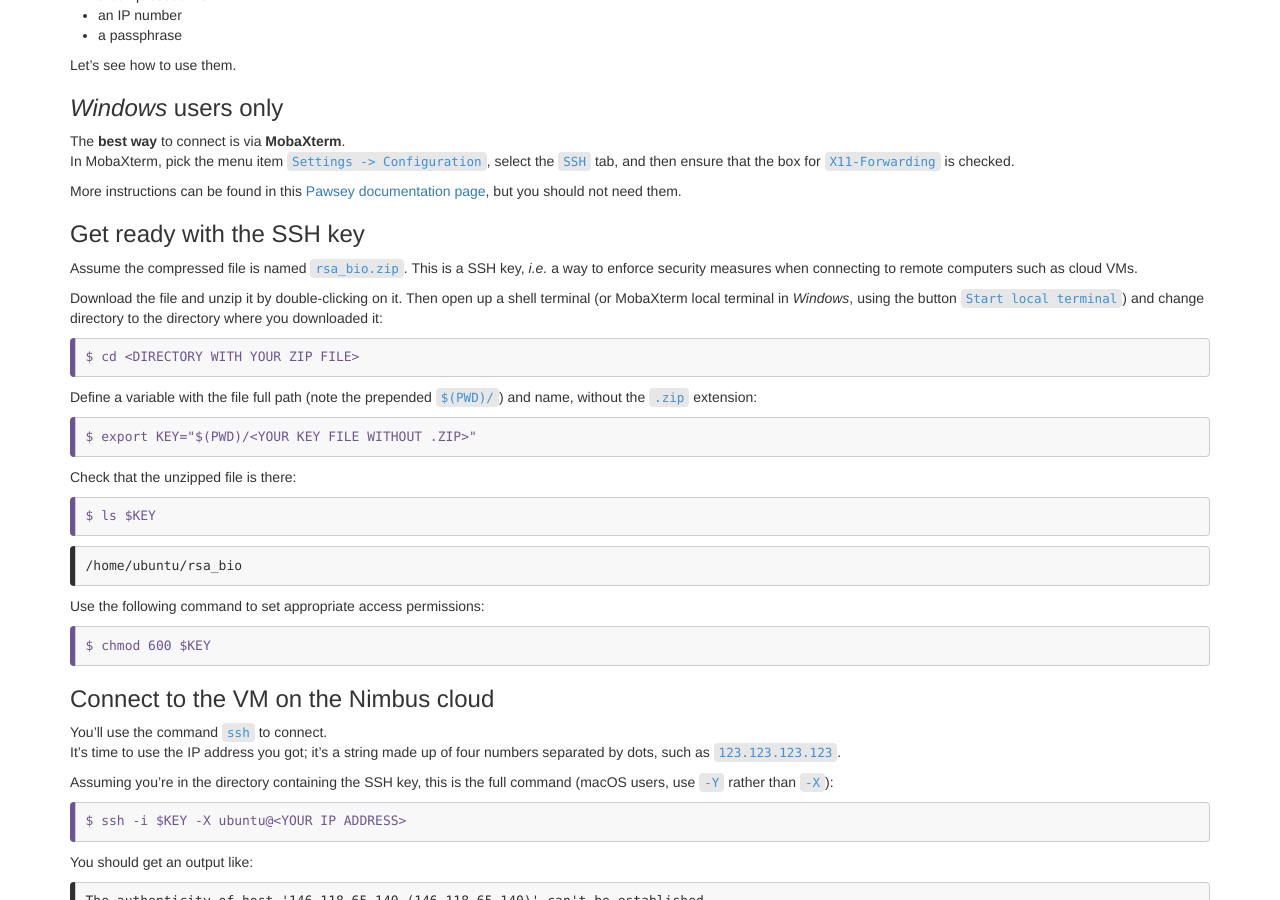
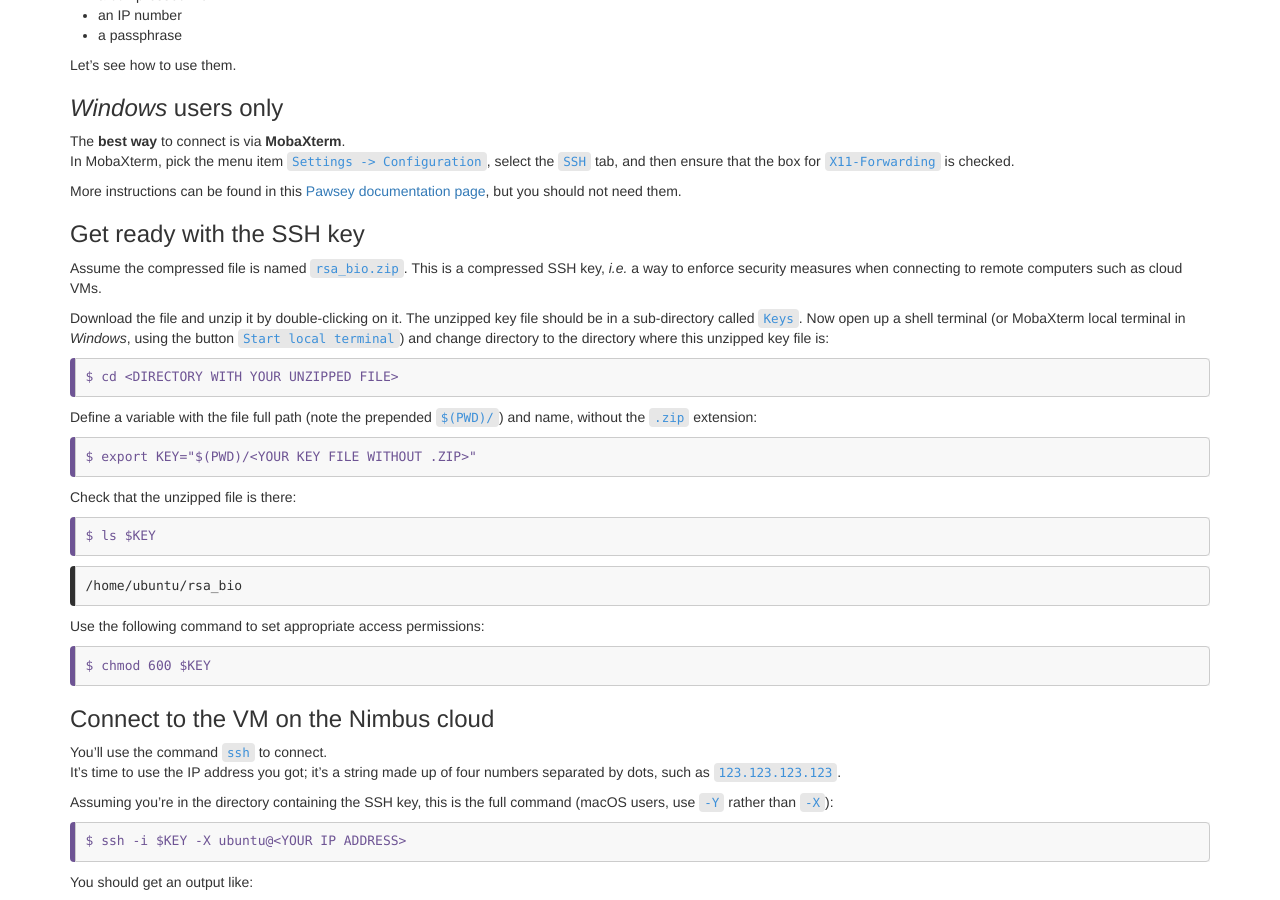
Before and after one commit to PawseySC/containers-bioinformatics-workshop, a Jekyll site: the page built from _episodes/1.prep1-ssh.md, in a window 1280 px wide and 900 px high, scrolled down 395 px. Built offline with Jekyll 4.4.1, drawn with Linux system fonts in a browser that asks for light colours.

Commit message:
edit to SSH prep instructions

````diff
--- a/_episodes/1.prep1-ssh.md
+++ b/_episodes/1.prep1-ssh.md
@@ -28,12 +28,12 @@ More instructions can be found in this [Pawsey documentation page](https://suppo
 
 ### Get ready with the SSH key
 
-Assume the compressed file is named `rsa_bio.zip`.  This is a SSH key, *i.e.* a way to enforce security measures when connecting to remote computers such as cloud VMs.
+Assume the compressed file is named `rsa_bio.zip`.  This is a compressed SSH key, *i.e.* a way to enforce security measures when connecting to remote computers such as cloud VMs.
 
-Download the file and unzip it by double-clicking on it.  Then open up a shell terminal (or MobaXterm local terminal in *Windows*, using the button `Start local terminal`) and change directory to the directory where you downloaded it:
+Download the file and unzip it by double-clicking on it.  The unzipped key file should be in a sub-directory called `Keys`.  Now open up a shell terminal (or MobaXterm local terminal in *Windows*, using the button `Start local terminal`) and change directory to the directory where this unzipped key file is:
 
 ```
-$ cd <DIRECTORY WITH YOUR ZIP FILE>
+$ cd <DIRECTORY WITH YOUR UNZIPPED FILE>
 ```
 {: .bash}
 
````
